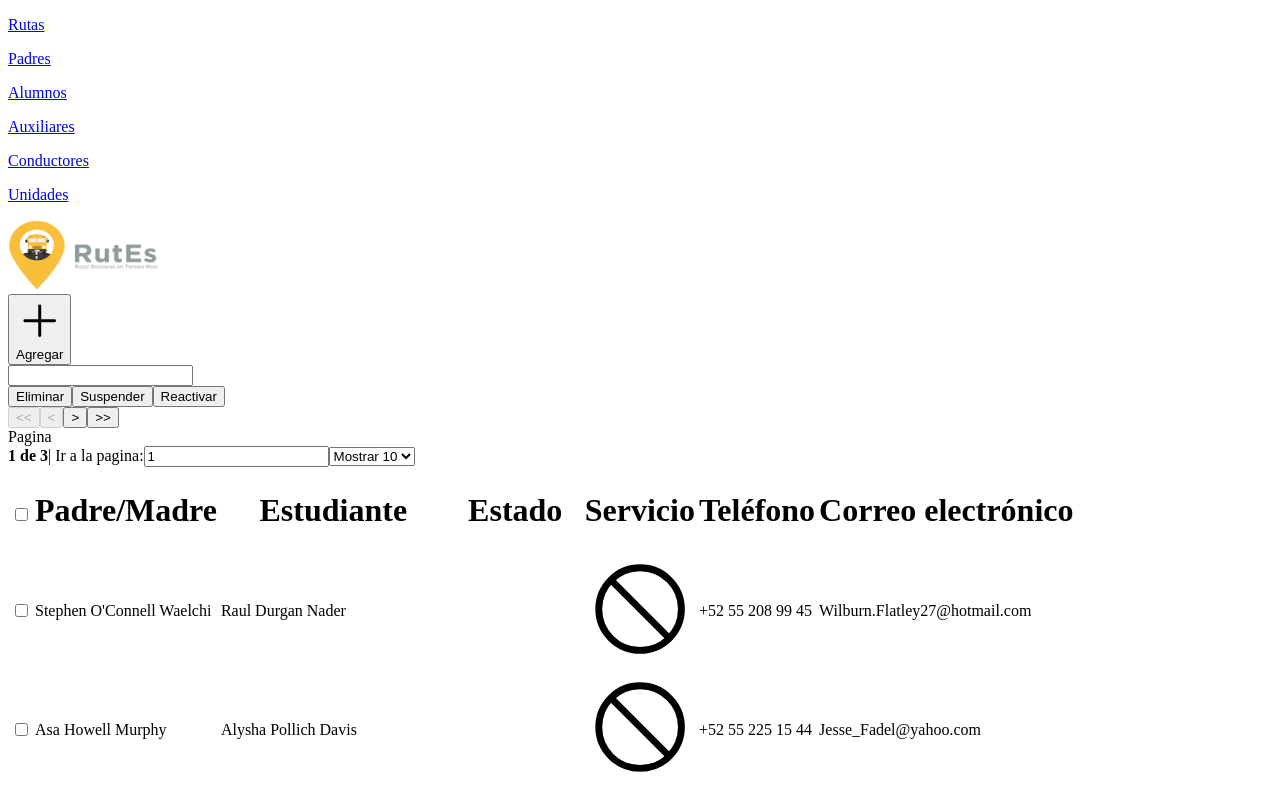
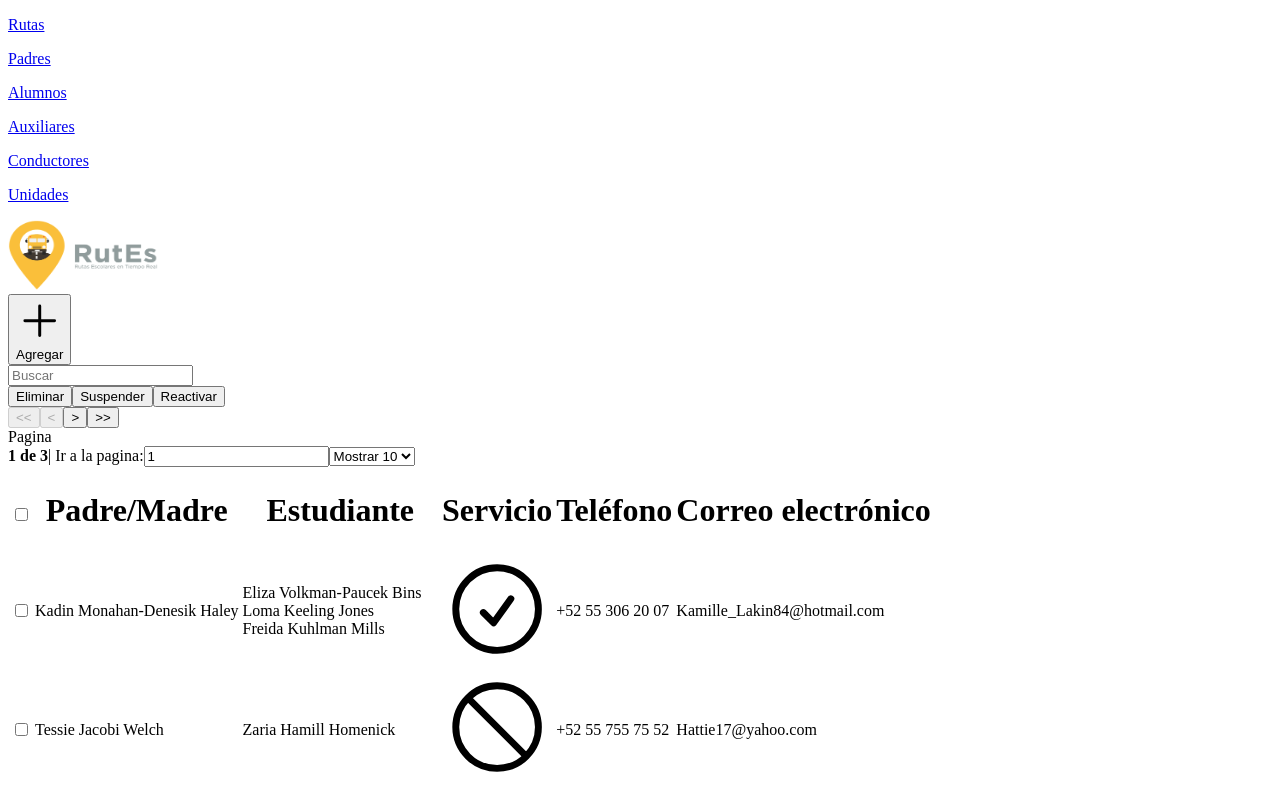
Before and after one commit to RutEsMx/RutEs-Admin, a Next.js app: page /dashboard/parents in a window 1280 px wide. Shown: the top 799 px of the page. Built offline with nearby package versions, Linux system fonts and the light colour scheme.

Commit message:
Refactor(ParentsTable): Modify students row.

```diff
--- a/src/components/Table/DataTable.jsx
+++ b/src/components/Table/DataTable.jsx
@@ -94,7 +94,7 @@ const DataTable = ({type}) => {
         <FilterInput
           value={globalFilter ?? ''}
           onChange={value => setGlobalFilter(String(value))}
-
+          placeholder="Buscar"
         />
       </div>
       <div className="grid grid-cols-2 gap-4">
@@ -163,7 +163,7 @@ const DataTable = ({type}) => {
           </div>
         </div>
       </div>
-      <table className='table-fixed rounded-md border'>
+      <table className='table-auto rounded-md border'>
           {table?.getHeaderGroups()?.map(headerGroup => (
             <thead key={headerGroup.id}>
               <tr>
@@ -183,10 +183,13 @@ const DataTable = ({type}) => {
             </thead>
           ))}
           <tbody>
-            {table.getRowModel()?.rows.map(row => {
+            {table.getRowModel()?.rows.map((row, index) => {
+              console.log("🚀 ~ file: DataTable.jsx:187 ~ {table.getRowModel ~ index:", index)
+              let color = index % 2 === 0 ? 'bg-light-gray' : 'bg-white'
+
               return <tr key={row.id}>
                 {row.getVisibleCells().map(cell => {
-                  return <td key={cell.id}>
+                  return <td key={cell.id} className={`${color}`}>
                     {flexRender(cell.column.columnDef.cell, cell.getContext())}
                   </td>
                 }
--- a/src/components/Table/columns/index.js
+++ b/src/components/Table/columns/index.js
@@ -58,25 +58,6 @@ const studentsColumns = [
       )
     },
   },
-  // {
-  //   header: () => <HeaderTable>Padre/Madre</HeaderTable>,
-  //   accessorKey: 'parents',
-  //   accessorFn: (data) => {
-  //     const { name, lastName, secondLastName } = data
-  //     return `${name} ${lastName} ${secondLastName}`
-  //   },
-  //   cell: (data) => {
-  //     const { row } = data
-
-  //     return <div
-  //       className='flex flex-row items-center cursor-pointer'
-  //       onClick={() => console.log('>>>>Padre/Madre', row?.original?.id)}
-  //     >
-  //       {data.getValue()}
-
-  //     </div>
-  //   },
-  // },
   {
     header: () => <HeaderTable>Estado</HeaderTable>,
     accessorKey: 'statusTravel',
@@ -174,24 +155,20 @@ const parentsColumns = [
     accessorKey: 'students',
     accessorFn: (data) => {
       const { students } = data
-      return `${students.name} ${students.lastName} ${students.secondLastName}`
+      return students.map((student) => {
+        return `${student.name} ${student.lastName} ${student.secondLastName}`
+      }).join(',')
     },
-  },
-  {
-    header: () => <HeaderTable>Estado</HeaderTable>,
-    accessorKey: 'statusTravel',
     cell: (data) => {
-      const { row } = data
-      const isActive = row?.original?.students?.status === 'active'
-      if (!isActive) return null
-      const colorStatusTravel = COLORS[row?.original?.students?.statusTravel] ?? ''
+      const dataFormat = data.getValue().split(',')
       return (
         <div
-          className='flex flex-row items-center justify-center'
+          className='flex flex-col'
         >
-          <CellTable className={colorStatusTravel} >
-            {STATUS_TRAVEL[row?.original?.students?.statusTravel]}
-          </CellTable>
+          {dataFormat.map((student) => {
+            return <div>{student}</div>
+          }
+          )}
         </div>
       )
     },
@@ -201,7 +178,7 @@ const parentsColumns = [
     accessorKey: 'service',
     cell: (data) => {
       const { row } = data
-      const isActive = row?.original?.students?.status === 'active'
+      const isActive = row?.original?.status === 'active'
       return (
         <div
           className='flex flex-row items-center justify-center'
@@ -240,7 +217,5 @@ const COLUMNS = {
 }
 
 export default function ColumnSelected(type) {
-  console.log('🚀 ~ file: index.js ~ line 169 ~ ColumnSelected ~ type', type);
-  console.log('🚀 ~ file: index.js ~ line 169 ~ ColumnSelected ~ COLUMNS[type]', COLUMNS[type])
   return  COLUMNS[type]
 }
--- a/src/utils/DataFaker.js
+++ b/src/utils/DataFaker.js
@@ -59,7 +59,7 @@ const newStudent = () => {
     name: faker.person.firstName(),
     lastName: faker.person.lastName(),
     secondLastName: faker.person.lastName(),
-    age: faker.helpers.rangeToNumber(5, 12),
+    age: faker.helpers.rangeToNumber({min: 5, max: 12}),
     status: faker.helpers.arrayElement(['active', 'inactive']),
     statusTravel: faker.helpers.arrayElement(['absent', 'toSchool', 'toHome', '']),
     id: faker.string.uuid()
@@ -69,6 +69,11 @@ const newStudent = () => {
 export const generateParents = (length) => {
     const parents = []
     for (let i = 0; i < length; i++) {
+      const students = []
+      // create a randowm array of students
+      for (let j = 0; j < faker.helpers.rangeToNumber({min: 1, max: 3}); j++) {
+        students.push(newStudent())
+      }
       const person = {
         "tutors": [
           {
@@ -79,9 +84,7 @@ export const generateParents = (length) => {
           },
         ],
         ...newPerson(),
-        "students": {
-          ...newStudent()
-        },
+        "students": students
       }
       parents.push(person)
     }
```
